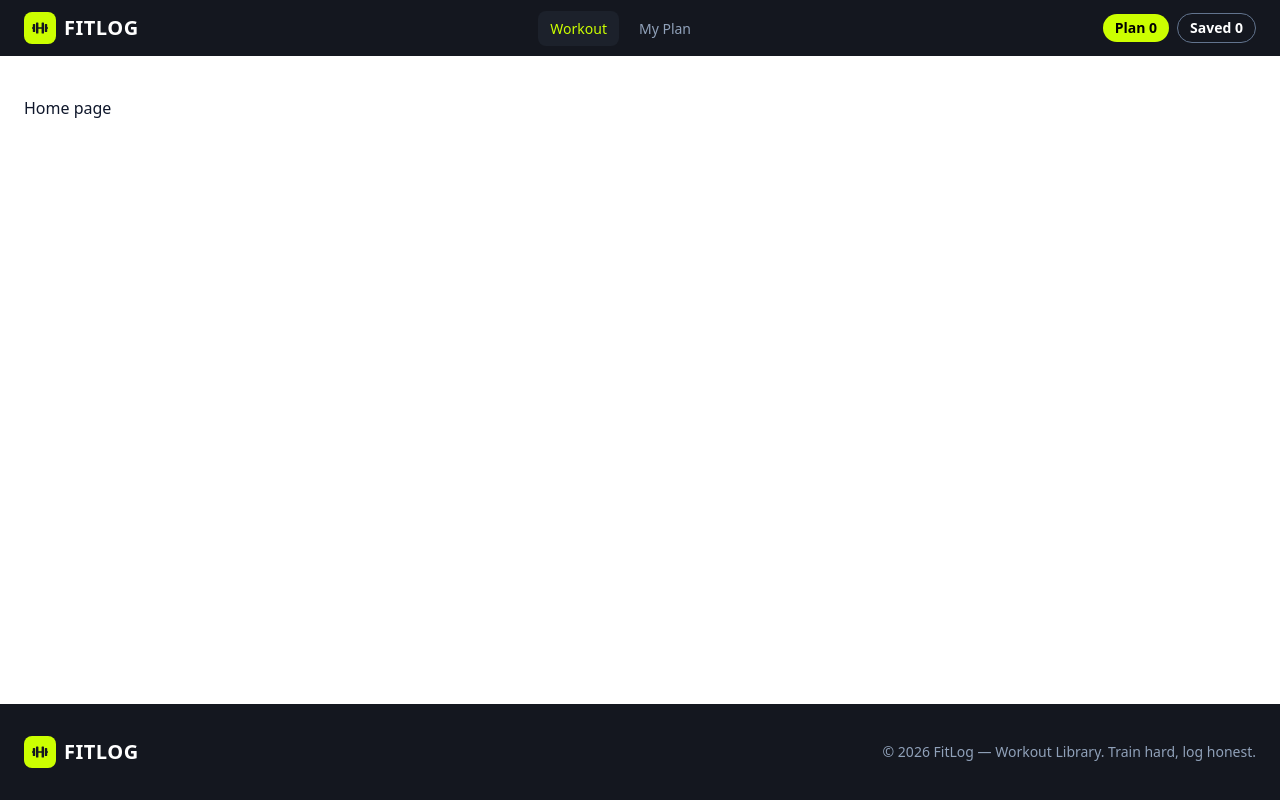
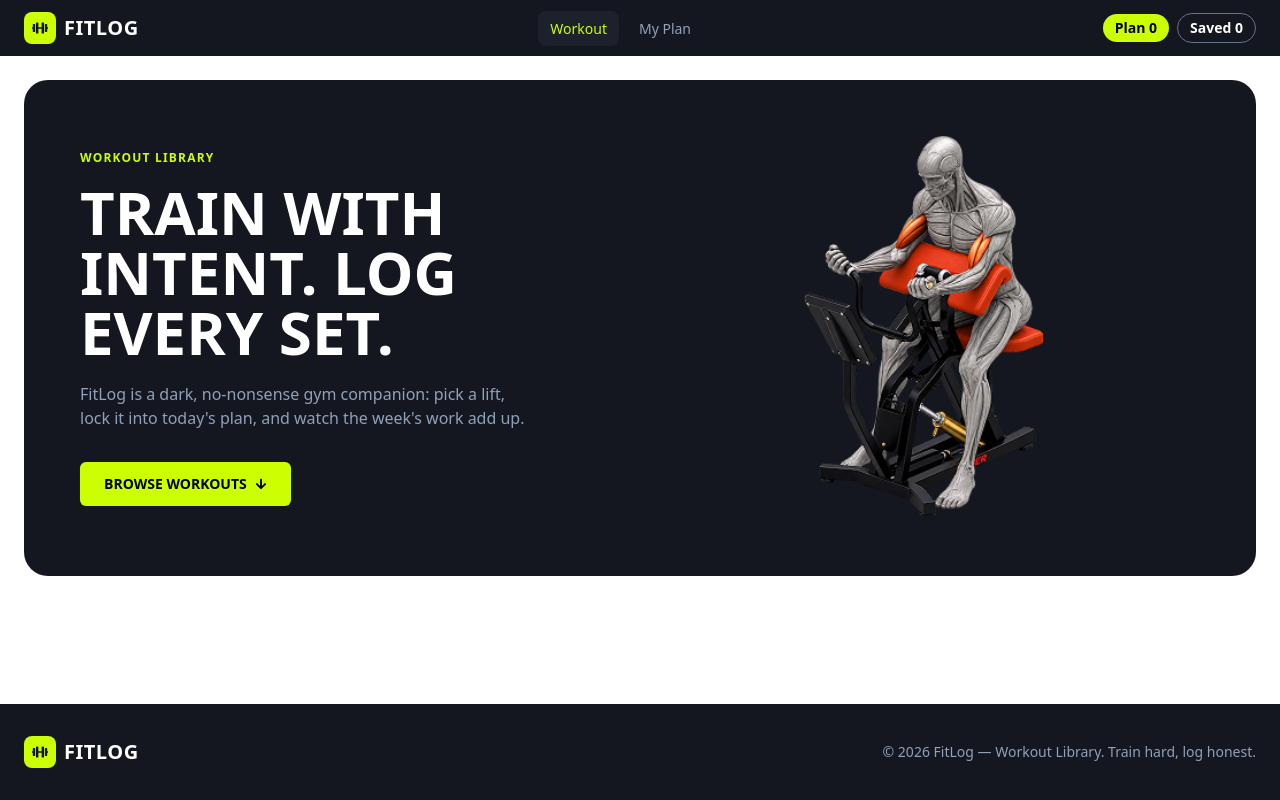
Before and after one commit to raseltcg/Assignment-6, a Next.js app: page / in a window 1280 px wide. Built offline with nearby package versions, Linux system fonts and the light colour scheme.

Commit message:
added hero section with browse workouts button and image

```diff
--- a/app/layout.js
+++ b/app/layout.js
@@ -15,7 +15,7 @@ export const metadata = {
 
 export default function RootLayout({ children }) {
   return (
-    <html lang="en">
+    <html lang="en" data-scroll-behavior="smooth">
       <body
         className={`${oswald.variable} ${inter.variable} flex min-h-screen flex-col bg-white font-sans text-slate-900`}
       >
--- a/app/page.js
+++ b/app/page.js
@@ -1,3 +1,9 @@
+import Hero from "@/components/Hero";
+
 export default function Home() {
-  return <div className="mx-auto max-w-7xl px-6 py-10">Home page</div>;
+  return (
+    <div>
+      <Hero />
+    </div>
+  );
 }
--- /dev/null
+++ b/components/Hero.js
@@ -0,0 +1,47 @@
+import Image from "next/image";
+import { FaArrowDown } from "react-icons/fa";
+
+const HERO_IMAGE = "/hero.png";
+
+export default function Hero() {
+  return (
+    <section className="mx-auto max-w-7xl px-4 pt-6 sm:px-6">
+      <div className="grid items-center gap-8 rounded-3xl bg-ink p-6 sm:p-10 md:grid-cols-2 lg:p-14">
+        {/* বাঁ পাশ: লেখা */}
+        <div>
+          <p className="text-xs font-semibold uppercase tracking-widest text-accent">
+            Workout Library
+          </p>
+
+          <h1 className="mt-4 font-display text-4xl font-bold uppercase leading-none text-white sm:text-5xl lg:text-6xl">
+            Train with intent. Log every set.
+          </h1>
+
+          <p className="mt-5 max-w-md text-slate-400">
+            FitLog is a dark, no-nonsense gym companion: pick a lift, lock it
+            into today&apos;s plan, and watch the week&apos;s work add up.
+          </p>
+
+          <a
+            href="#library"
+            className="mt-8 inline-flex items-center gap-2 rounded-md bg-accent px-6 py-3 text-sm font-bold uppercase text-black transition hover:brightness-95"
+          >
+            Browse Workouts
+            <FaArrowDown size={12} />
+          </a>
+        </div>
+
+        {/* ডান পাশ: ছবি */}
+        <div className="relative h-64 sm:h-80 md:h-96">
+          <Image
+            src={HERO_IMAGE}
+            alt="Workout machine illustration"
+            fill
+            priority
+            className="object-contain"
+          />
+        </div>
+      </div>
+    </section>
+  );
+}
```
Also changed, not shown: public/hero.png (added).
